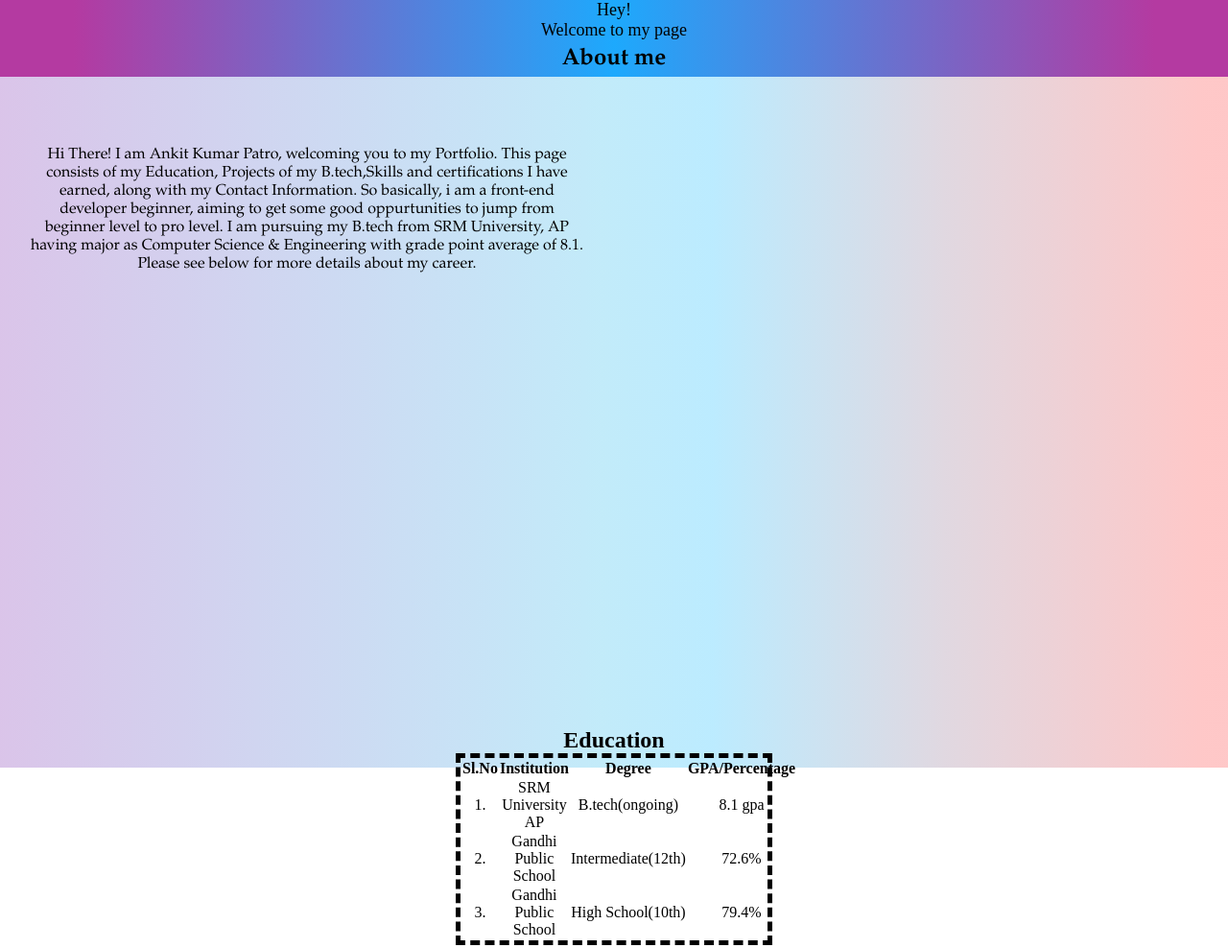
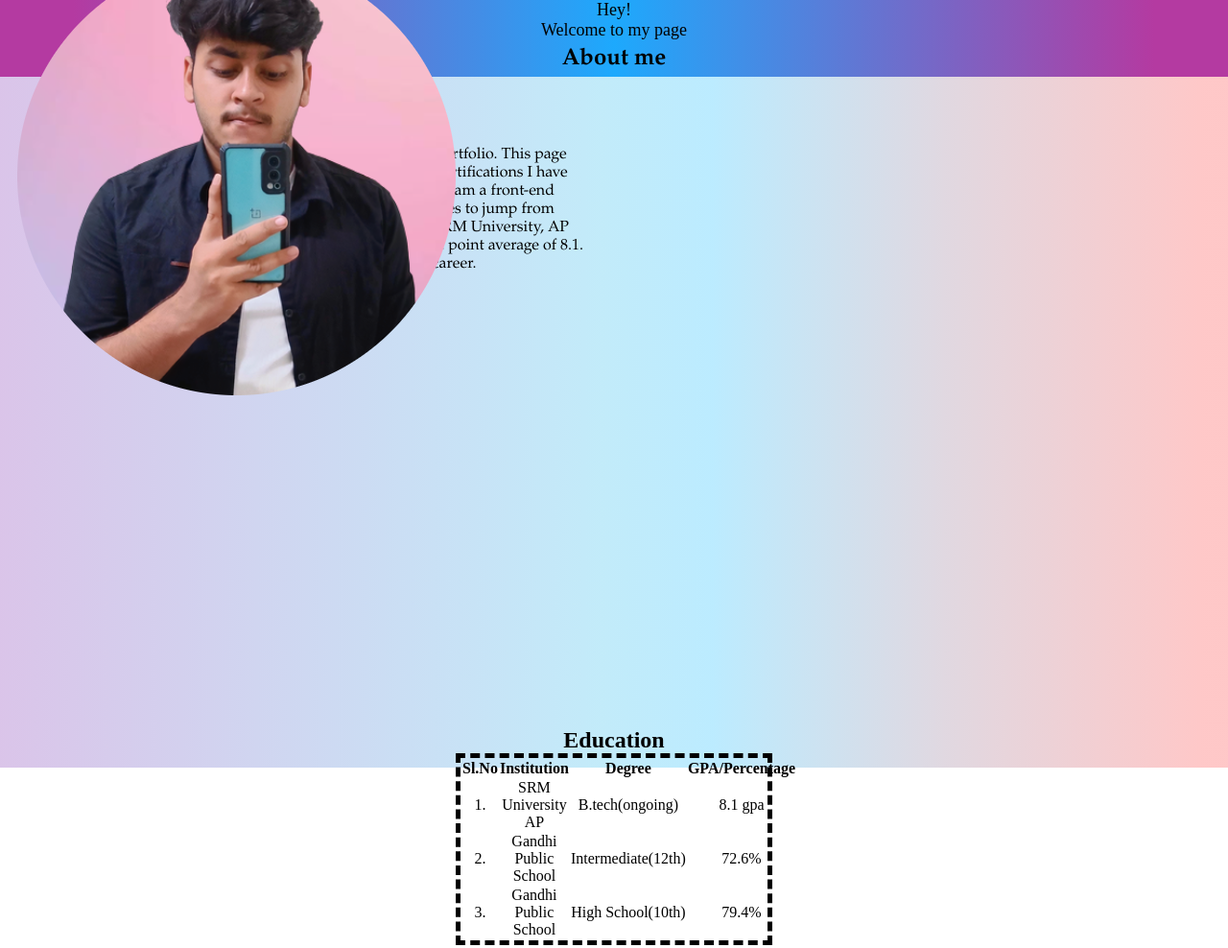
Before and after one commit to AnkitPatro02/portfolio, a plain HTML site: page index.html in a window 1280 px wide. Shown: the top 988 px of the page at 96% size. Drawn offline with Linux system fonts and the light colour scheme.

Commit message:
Update index.html

```diff
--- a/index.html
+++ b/index.html
@@ -29,7 +29,7 @@
             I am pursuing my B.tech from SRM University, AP having major as Computer Science & Engineering with grade point average of 8.1.
             Please see below for more details about my career.
         </p>
-        <p><img src="portfolioimg.png" alt="Ankit" id="ankit"></p>
+        <p><img src="pictures/finalport.png" alt="Ankit" id="ankit"></p>
     </div>
 
     <div class="education">
```
